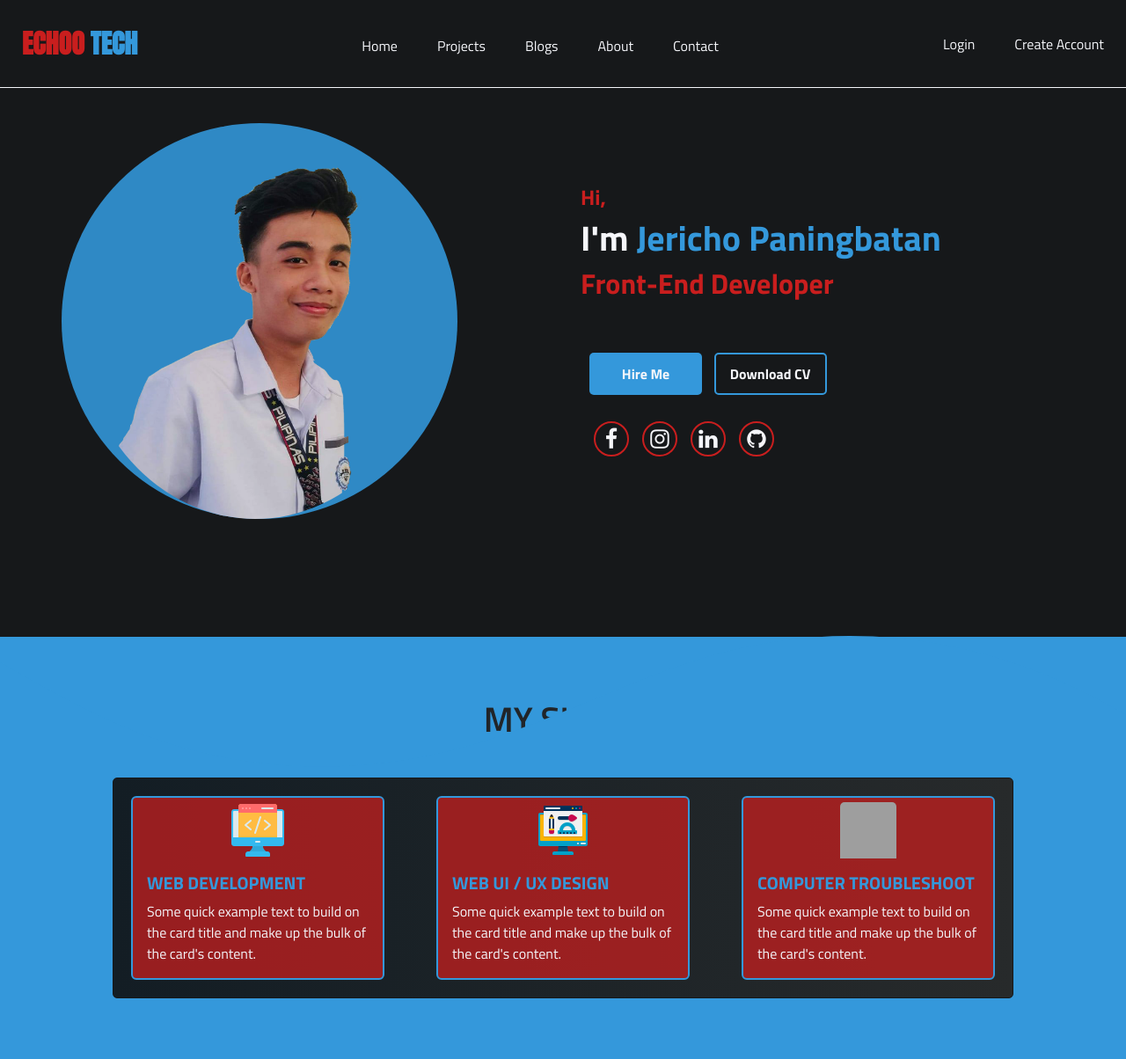
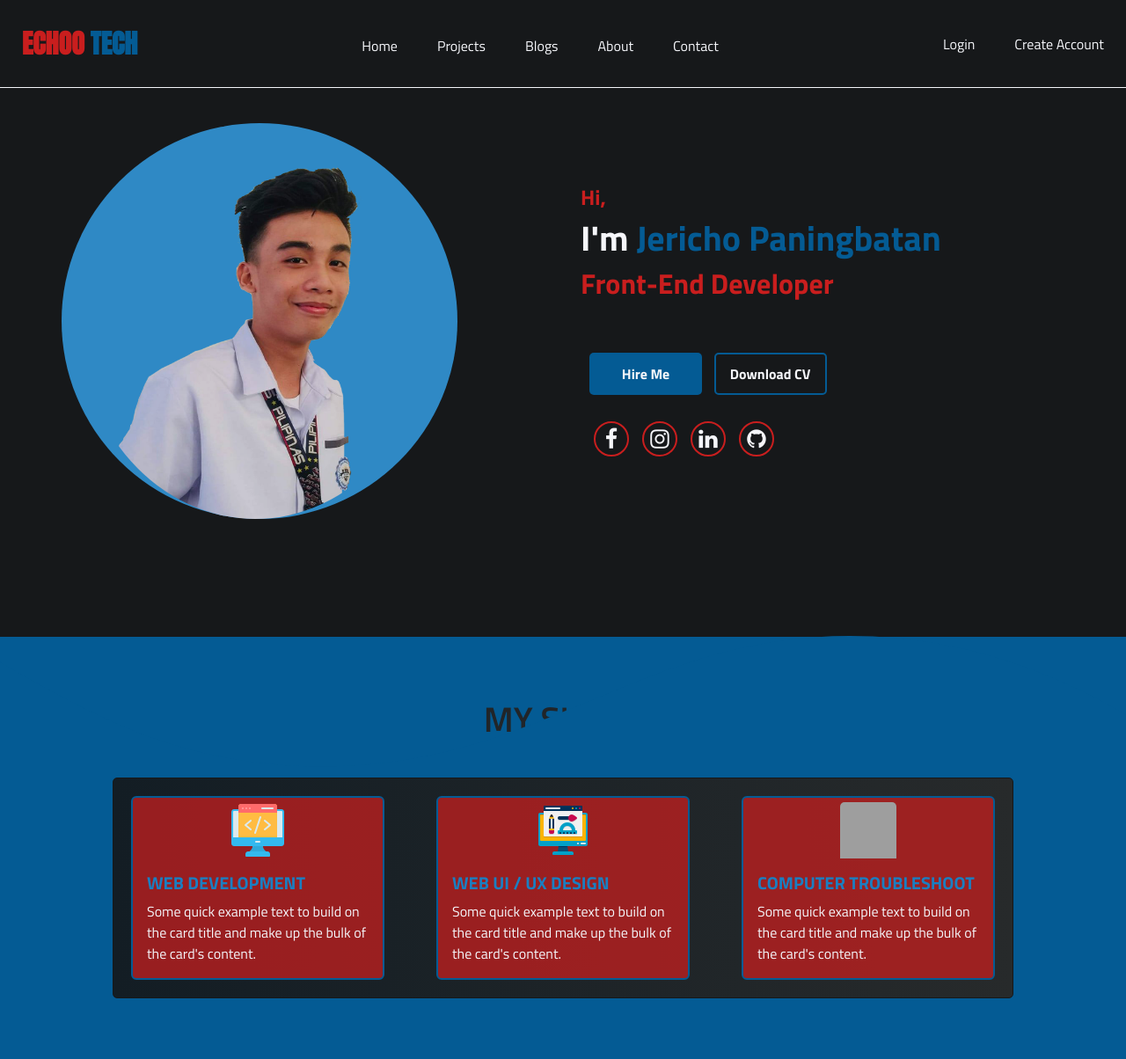
Before and after one commit to Jericho-Paningbatan/Native-Portfolio-Website, a PHP site: page / in a window 1280 px wide. Shown: the whole page at 88% size. Run offline with PHP 8.4, Linux system fonts and the light colour scheme; grey boxes are pictures that could not be loaded.

Commit message:
UPDATE: 8:14 PM

```diff
--- a/css/styles.css
+++ b/css/styles.css
@@ -10,11 +10,12 @@
 :root{
 
   --main-color:rgba(22, 24, 26, 1);
-  --secondary-color:rgba(22, 24, 26, 0.5);
+  --secondary-color:rgba(22, 24, 26, 1);
   --tertiary-color:#f5f6fa;
 
   --anotherColor:#c91e1e;
-  --anotherColor2:  #3498DB;
+  --anotherColor2:  #045b94;
+  --anotherColor3:  #1a7fc2;
 
   --logo-font: 30px;
   --font-styles:"Titillium Web", sans-serif;
@@ -300,7 +301,7 @@ position: relative;
 }
 
 .custom-shape-divider-bottom-1705554803 .shape-fill {
-  fill: #3498DB;
+  fill: #045b94;
 }
 
 
@@ -366,7 +367,7 @@ left: 19px;
 }
 .card-body h5{
 
-  color: var(--anotherColor2);
+  color: var(--anotherColor3);
   font-weight: 700  ;
 }
 
```
